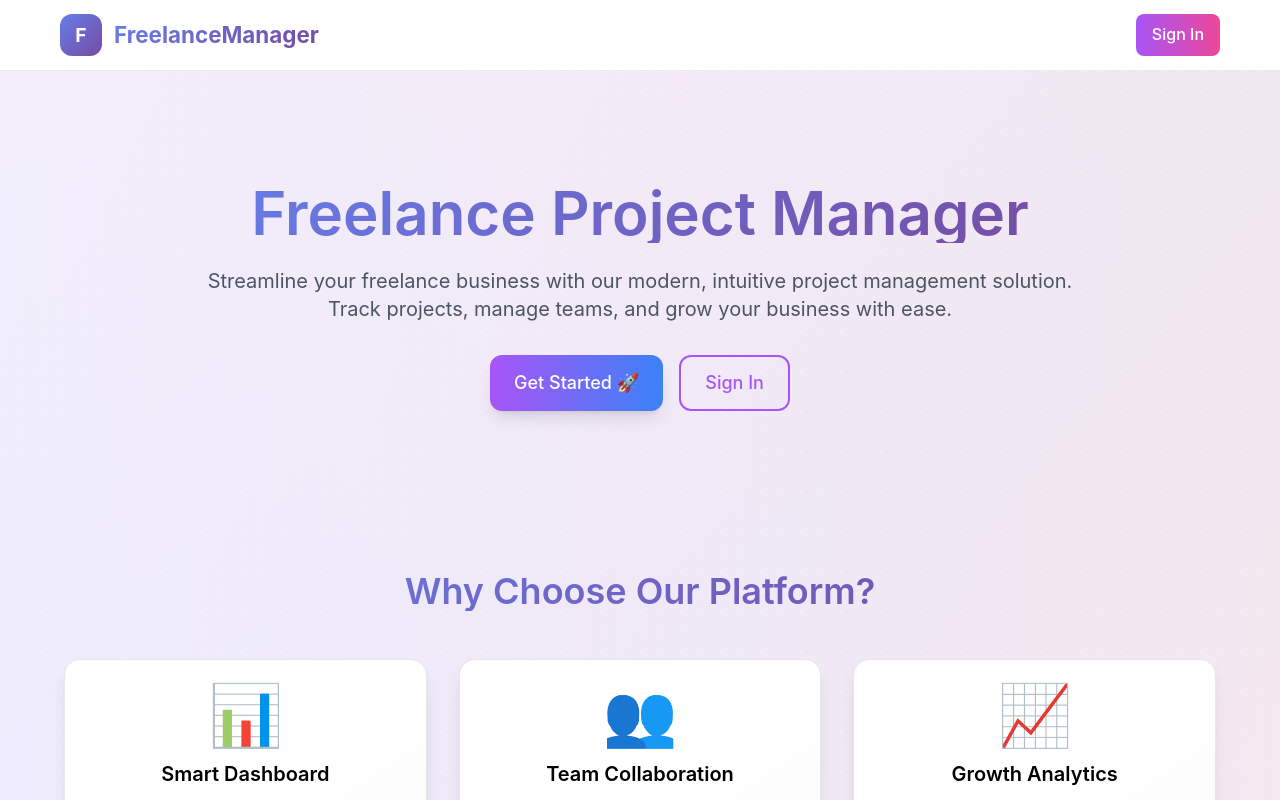
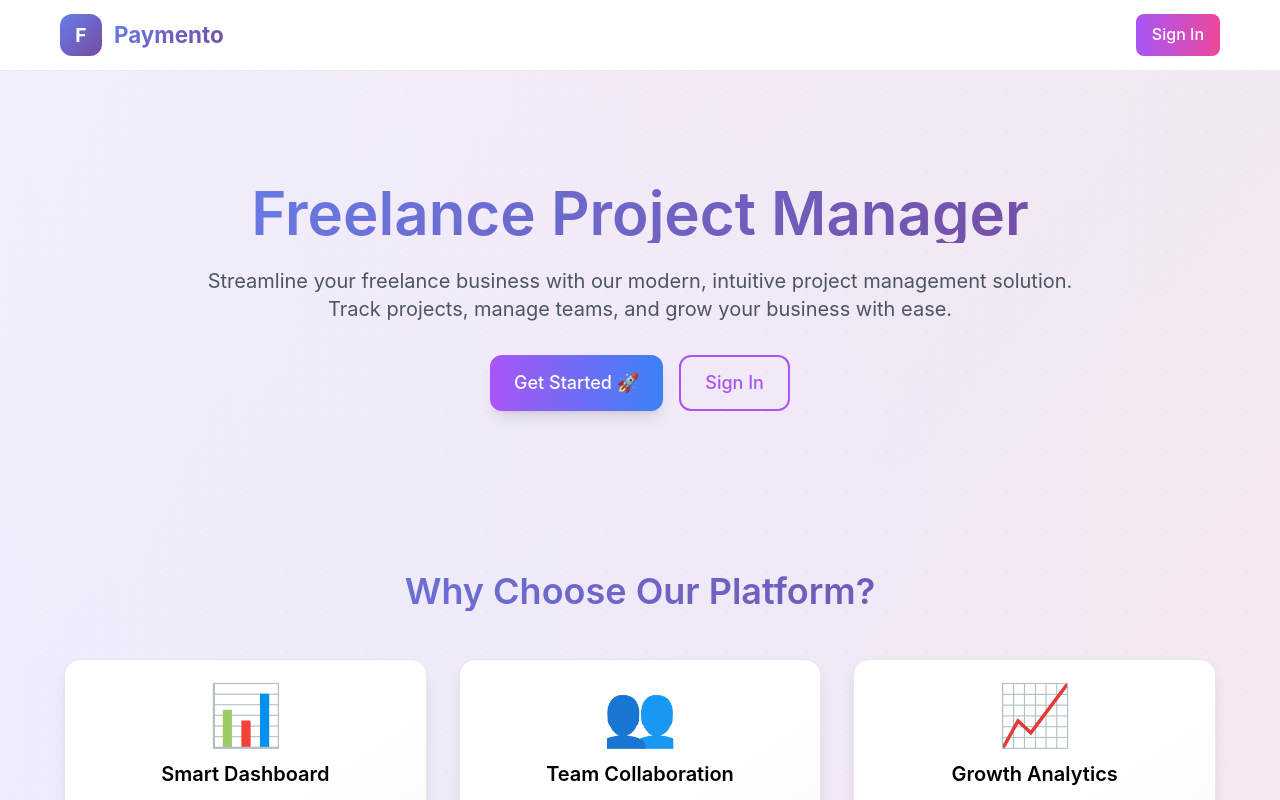
Before and after one commit to hashtagp/freelance_manager, a Next.js app: page / in a window 1280 px wide. Shown: the top 800 px of the page. Built offline with nearby package versions, Linux system fonts and the light colour scheme.

Commit message:
Update Navigation.tsx

```diff
--- a/src/components/Navigation.tsx
+++ b/src/components/Navigation.tsx
@@ -54,7 +54,7 @@ const Navigation = () => {
                     <div className="nav-logo-icon">
                         <span>F</span>
                     </div>
-                    <span className="nav-logo-text">FreelanceManager</span>
+                    <span className="nav-logo-text">Paymento</span>
                 </Link>
 
                 {/* Desktop Navigation - only show if authenticated */}
```
